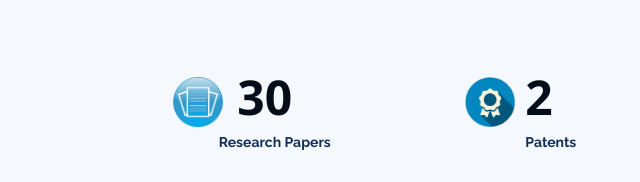
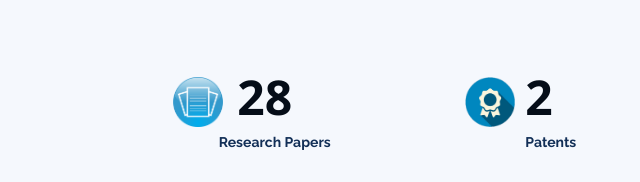
Before and after one commit to ngochuynhho/ngochuynhho.github.io, a plain HTML site: page index.html in a window 1280 px wide. Shown: the part 5324-5506 px from the top of the page, 508-1148 px from the left. Drawn offline with nearby package versions, Linux system fonts and the light colour scheme.

Commit message:
Update index.html

```diff
--- a/index.html
+++ b/index.html
@@ -724,7 +724,7 @@
                     <div class="col-lg-4 col-md-6 d-md-flex align-items-md-stretch" data-aos="fade-up" data-aos-delay="100">
                         <div class="count-box">
                         <i class="papericon"></i>
-                        <span data-toggle="counter-up">30</span>
+                        <span data-toggle="counter-up">28</span>
                         <p><strong>Research Papers</strong></p>
                         </div>
                     </div>
```
